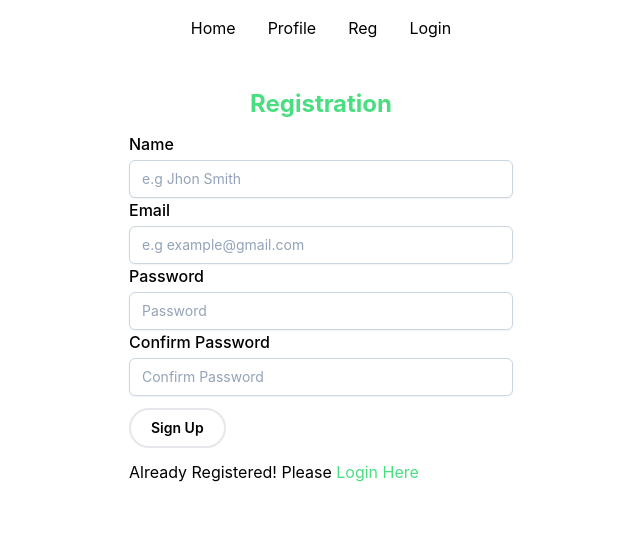
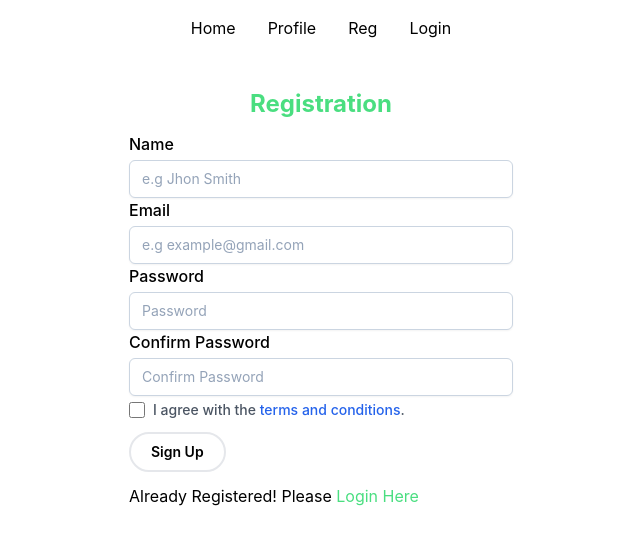
Before and after one commit to cryptomehedi/firebase-login, a React (Create React App) app: page /reg in a window 1280 px wide. Shown: the top 544 px of the page, without its empty margins (319-959 px from the left). Built offline with nearby package versions, Linux system fonts and the light colour scheme; no server answers.

Commit message:
reg update

```diff
--- a/src/Components/LoginRed/Reg.js
+++ b/src/Components/LoginRed/Reg.js
@@ -12,6 +12,7 @@ const Reg = () => {
     const [emailErr, setEmailErr] = useState('')
     const [passErr, setPassErr] = useState('')
     const [cPassErr, setCPassErr] = useState('')
+    const [check, setCheck] = useState(false)
 
     const location = useLocation()
     const from = location.state?.from?.pathname || "/profile";
@@ -47,19 +48,22 @@ const Reg = () => {
             setCPassErr('Confirm Password Must Be Required')
         }else if(displayName.length > 0 && email.length > 0 && password.length > 5){
             if(password === confirm) {
-                // await createUserWithEmailAndPassword(email, password)
-                // await updateProfile({displayName})
-                toast.success(`welcome ${displayName}`)
+                await createUserWithEmailAndPassword(email, password)
+                await updateProfile({displayName})
             }else{
                 clear()
                 setCPassErr('password did not match')
             }
         }
     }
+    if(error?.message?.length > 4){
+        toast.error(`${error.message.slice(22,error.message.length -2)}`)
+    }
     if(user){
+        toast.success(`welcome ${user.user.displayName}`)
         navigate(from, { replace: true })
     }
-
+    console.log(check);
     return (
         <div className="flex justify-center mt-10">
             <div className='w-96'>
@@ -85,13 +89,13 @@ const Reg = () => {
                         <input className='mt-1 block w-full px-3 py-2 bg-white border border-slate-300 rounded-md text-sm shadow-sm placeholder-slate-400 focus:outline-none focus:border-sky-500 focus:ring-1 focus:ring-sky-500 disabled:bg-slate-50 disabled:text-slate-500 disabled:border-slate-200 disabled:shadow-none invalid:border-pink-500 invalid:text-pink-600 focus:invalid:border-pink-500 focus:invalid:ring-pink-500' type="password" name="ConfirmPassword" id="ConfirmPassword" placeholder="Confirm Password" />
                         {cPassErr && <p className='text-red-500 text-sm'>{cPassErr}</p>}
                     </div>
-                    <input className='bg-transparent text-black border-2 hover:bg-green-400 focus:outline-none focus:ring focus:ring-blue-300 active:bg-green-700 px-5 py-2 text-sm leading-5 rounded-full font-semibold hover:text-white cursor-pointer duration-200 mt-3' type="submit" value="Sign Up" />
-                    {
-                        error && <p>{error.message.slice(17, error.message.length-1)}</p>
-                    }
-                    {
-                        loading && <Spinner/>
-                    }
+                    {/* <input type="checkbox" /> */}
+                    <div className="flex items-center mt-1" >
+                        <input onClick={()=> setCheck(!check)} id="link-checkbox" type="checkbox" value="" className="w-4 h-4 text-blue-600 bg-gray-100 rounded border-gray-300 focus:ring-blue-500 dark:focus:ring-blue-600 dark:ring-offset-gray-800 focus:ring-2 dark:bg-gray-700 dark:border-gray-600" />
+                        <label htmlFor="link-checkbox" className="ml-2 text-sm font-medium text-gray-600">I agree with the <span className="text-blue-600 dark:text-blue-500 hover:underline">terms and conditions</span>.</label>
+                    </div>
+                    <input disabled={!check} className={!check ? 'bg-transparent text-black border-2 cursor-not-allowed hover:bg-gray-400 px-5 py-2 text-sm leading-5 rounded-full font-semibold duration-200 mt-3' : 'bg-transparent text-black border-2 hover:bg-green-400 focus:outline-none focus:ring focus:ring-blue-300 active:bg-green-700 px-5 py-2 text-sm leading-5 rounded-full font-semibold hover:text-white cursor-pointer duration-200 mt-3'} type="submit" value="Sign Up" />
+                    {loading && <div className="mt-2"><Spinner text="Please Wait For Registration Process...."/></div>}
                 </form>
                 <h3 className='mt-3'>Already Registered! Please <Link className='text-green-400' to="/Login"> Login Here</Link></h3>
             </div>
```
